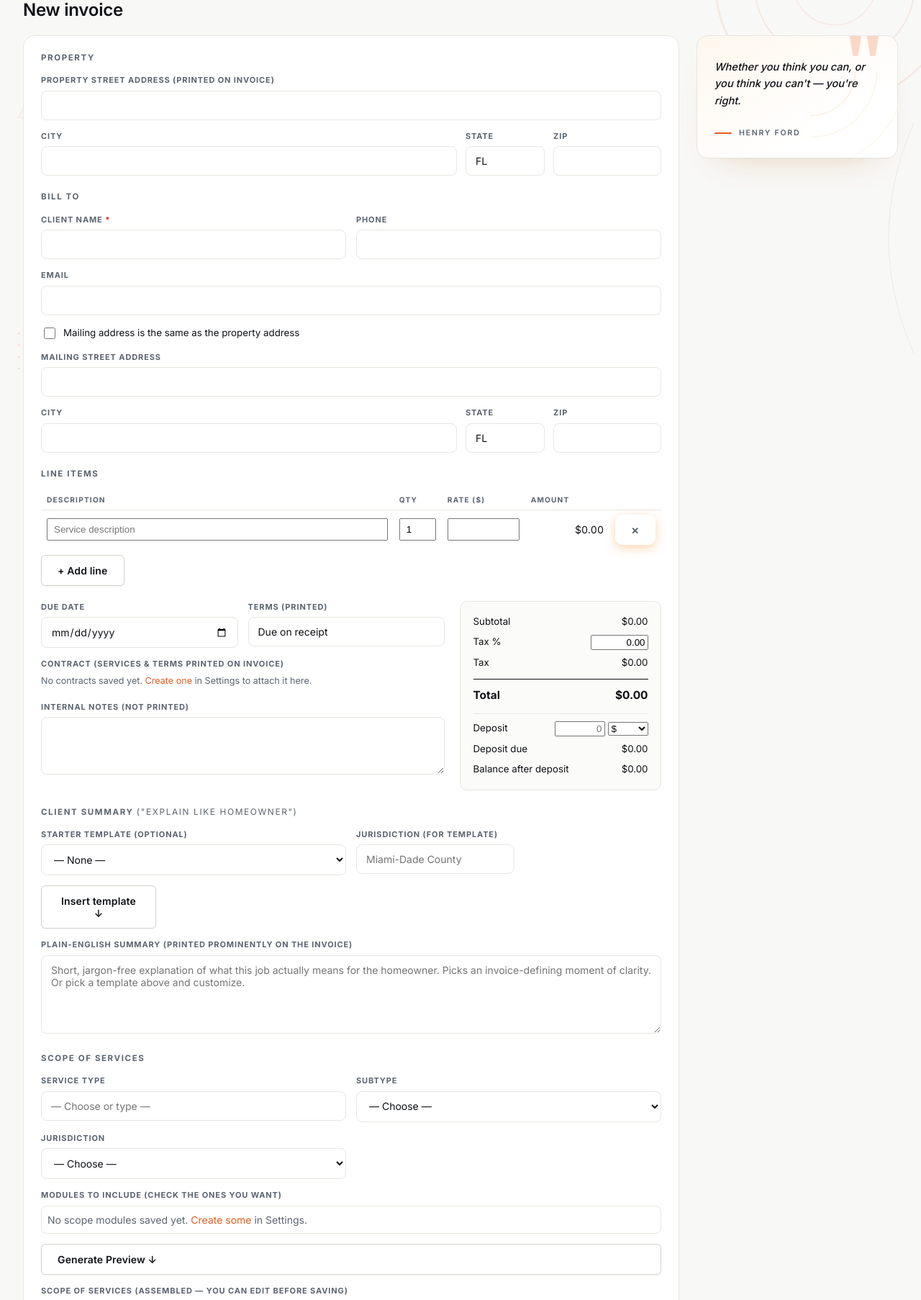
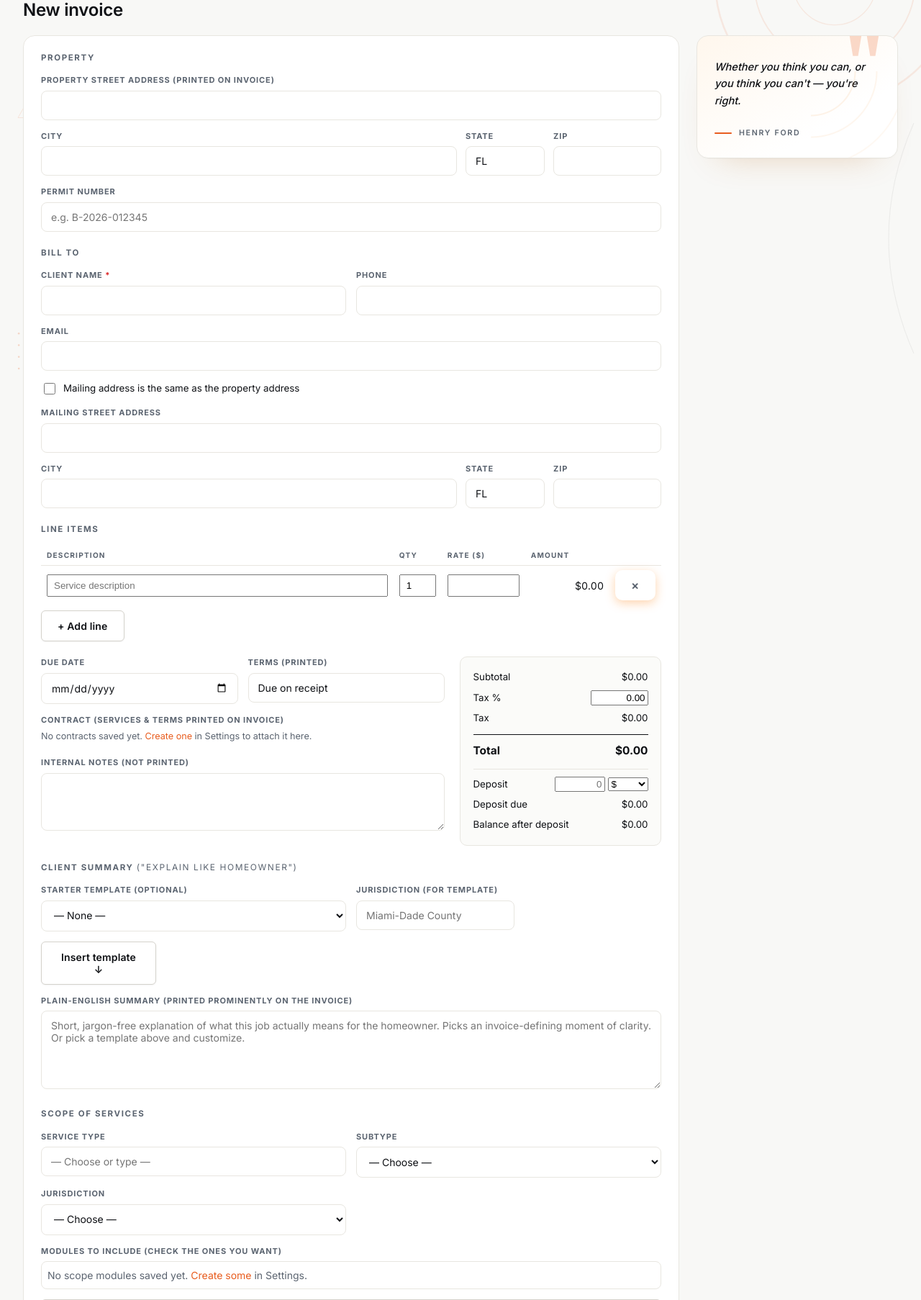
Before and after one commit to victorlazarus32/Permit-Solutions-Automation, a Flask app: page /invoices/new in a window 1280 px wide. Shown: the part 153-1959 px from the top of the page at 72% size. Run offline with Flask 3, Linux system fonts and the light colour scheme; the visitor is signed in with stand-in values (Sample User, id 1); data that the repository does not hold is empty.

Commit message:
feat(invoices): permit number field at intake
Adds a permit_number column to invoices (idempotent migration), wires it
through create/edit routes and the data model, adds a Permit number field
to the invoice form (Property section), and shows it on the detail page.

Co-Authored-By: Claude Opus 4.8 (1M context) <noreply@anthropic.com>

```diff
--- a/app/server.py
+++ b/app/server.py
@@ -1508,6 +1508,7 @@ def invoice_new():
                 property_zip=_fs(f, "property_zip"),
                 source=_fs(f, "source"),
                 case_number=_fs(f, "case_number"),
+                permit_number=_fs(f, "permit_number"),
                 contract_event_id=_fi(f, "contract_event_id"),
                 contract_id=_fi(f, "contract_id"),
                 line_items=line_items,
@@ -1639,6 +1640,7 @@ def invoice_edit(invoice_id: int):
                 property_city=_fs(f, "property_city"),
                 property_state=_fs(f, "property_state"),
                 property_zip=_fs(f, "property_zip"),
+                permit_number=_fs(f, "permit_number"),
                 line_items=line_items,
                 tax_rate=tax_rate,
                 deposit_amount=_parse_money(f.get("deposit_amount")),
--- a/app/templates/invoice_detail.html
+++ b/app/templates/invoice_detail.html
@@ -43,12 +43,13 @@
         {% if inv.client_email   %}<div class="kv"><span class="k">Email</span><span class="v mono">{{ inv.client_email }}</span></div>{% endif %}
       </div>
     </div>
-    {% if inv.property_address or prop_csz.strip() %}
+    {% if inv.property_address or prop_csz.strip() or inv.permit_number %}
     <div class="lead-card">
       <h3 class="lead-card-title">Property</h3>
       <div class="lead-kv">
         {% if inv.property_address %}<div class="kv"><span class="k">Street</span><span class="v">{{ inv.property_address }}</span></div>{% endif %}
         {% if prop_csz.strip() %}<div class="kv"><span class="k">City/State/Zip</span><span class="v">{{ prop_csz }}</span></div>{% endif %}
+        {% if inv.permit_number %}<div class="kv"><span class="k">Permit #</span><span class="v mono">{{ inv.permit_number }}</span></div>{% endif %}
       </div>
     </div>
     {% endif %}
--- a/app/templates/invoice_form.html
+++ b/app/templates/invoice_form.html
@@ -51,6 +51,14 @@
       <label for="property_zip">Zip</label>
       <input type="text" name="property_zip" id="property_zip" maxlength="10"
              value="{{ invoice.property_zip if is_edit else p.property_zip or '' }}">
+    </div>
+  </div>
+  <div class="form-row single">
+    <div class="form-field">
+      <label for="permit_number">Permit number</label>
+      <input type="text" name="permit_number" id="permit_number"
+             placeholder="e.g. B-2026-012345"
+             value="{{ invoice.permit_number if is_edit else p.permit_number or '' }}">
     </div>
   </div>
 
--- a/db.py
+++ b/db.py
@@ -509,6 +509,7 @@ def _migrate_invoices(conn) -> None:
         ("property_state", "TEXT"),
         ("property_zip",   "TEXT"),
         ("contract_id",    "INTEGER"),                    # FK -> contracts.id, nullable
+        ("permit_number",  "TEXT"),                        # municipal permit number for the job, entered at intake
         ("deposit_amount", "REAL NOT NULL DEFAULT 0"),    # dollars due as a deposit (0 = none)
         ("deposit_paid_at",   "TEXT"),                    # date the deposit was collected (YYYY-MM-DD)
         ("deposit_method",    "TEXT"),                    # how the deposit was paid: zelle/check/cash/card/other
--- a/invoices.py
+++ b/invoices.py
@@ -258,6 +258,7 @@ def create_invoice(
     property_zip: str | None = None,
     source: str | None = None,
     case_number: str | None = None,
+    permit_number: str | None = None,
     contract_event_id: int | None = None,
     contract_id: int | None = None,
     tax_rate: float = 0.0,
@@ -283,7 +284,7 @@ def create_invoice(
         cur = conn.execute(
             """
             INSERT INTO invoices (
-                invoice_number, source, case_number, contract_event_id, contract_id,
+                invoice_number, source, case_number, permit_number, contract_event_id, contract_id,
                 client_name, client_address, client_city, client_state, client_zip,
                 client_email, client_phone,
                 property_address, property_city, property_state, property_zip,
@@ -292,7 +293,7 @@ def create_invoice(
                 client_summary, owner,
                 created_at, updated_at
             ) VALUES (
-                :invoice_number, :source, :case_number, :contract_event_id, :contract_id,
+                :invoice_number, :source, :case_number, :permit_number, :contract_event_id, :contract_id,
                 :client_name, :client_address, :client_city, :client_state, :client_zip,
                 :client_email, :client_phone,
                 :property_address, :property_city, :property_state, :property_zip,
@@ -306,6 +307,7 @@ def create_invoice(
                 "invoice_number":    number,
                 "source":            source,
                 "case_number":       case_number,
+                "permit_number":     permit_number,
                 "contract_event_id": contract_event_id,
                 "contract_id":       contract_id,
                 "client_name":       client_name.strip(),
@@ -366,6 +368,7 @@ def update_invoice(invoice_id: int, **fields) -> dict:
         "property_address", "property_city", "property_state", "property_zip",
         "due_at", "terms", "notes", "tax_rate", "contract_id",
         "deposit_amount", "scope_of_services", "client_summary",
+        "permit_number",
     }
     payload: dict[str, Any] = {}
     for k, v in fields.items():
```
